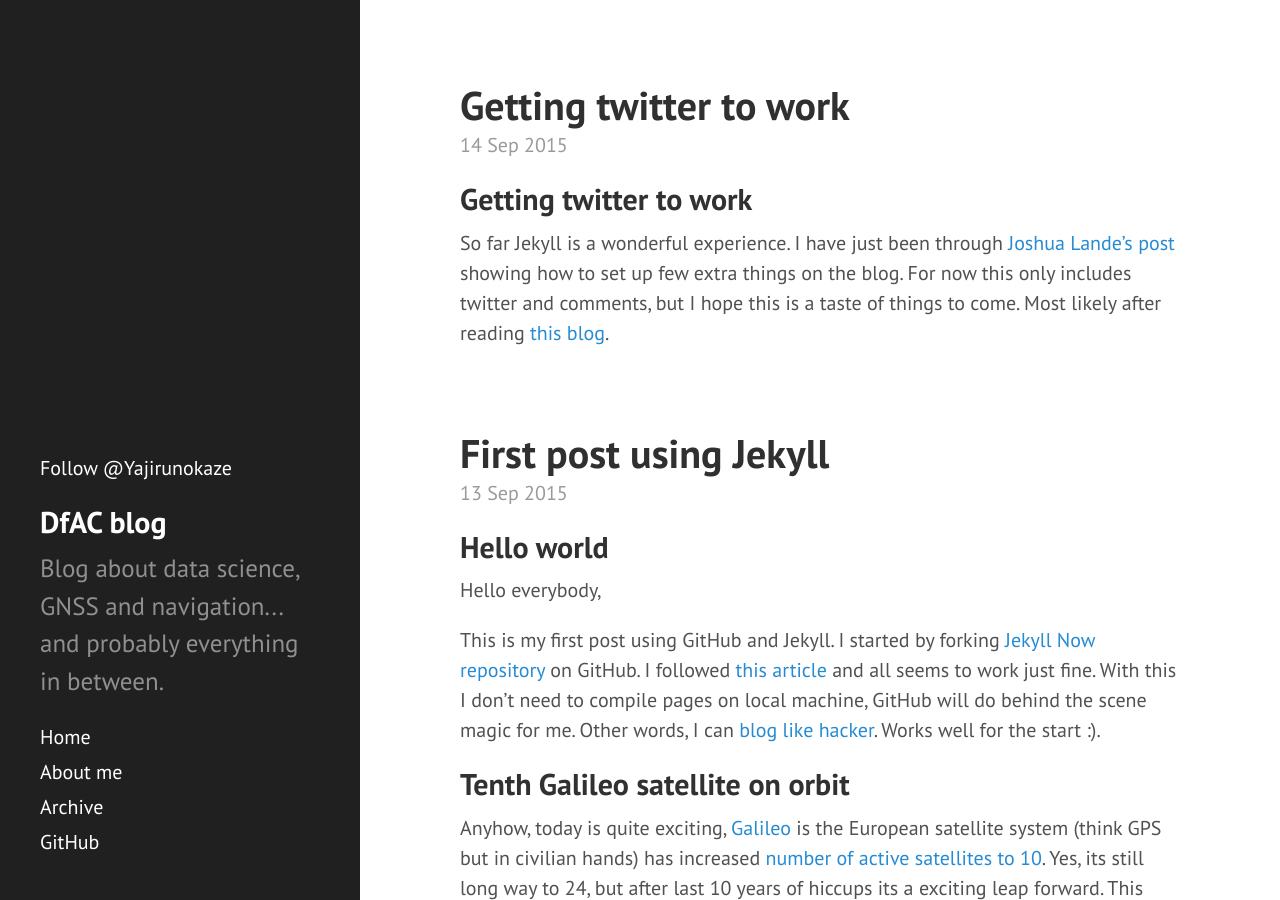
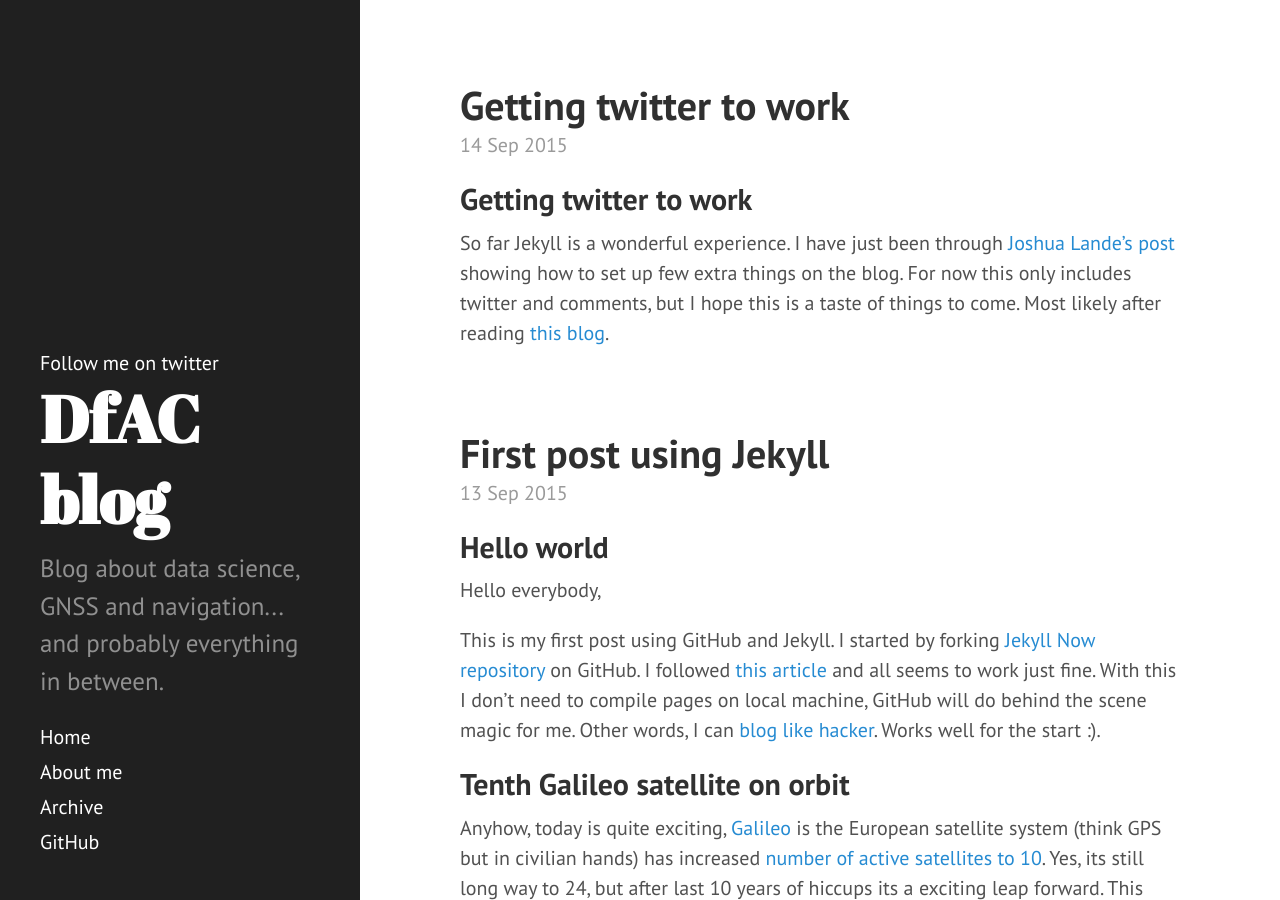
Before and after one commit to DfAC/DfAC.github.io, a Jekyll site: the page built from index.html, in a window 1280 px wide and 900 px high. Built offline with Jekyll 4.4.1, drawn with Linux system fonts in a browser that asks for light colours; the list of posts is cut into pages by our own code; comment, search, counter and statistics services are not loaded.

Commit message:
and some more

```diff
--- a/_includes/sidebar.html
+++ b/_includes/sidebar.html
@@ -2,14 +2,14 @@
   <div class="container sidebar-sticky">
     <div class="sidebar-about">
 
-      <a href="https://twitter.com/Yajirunokaze" class="twitter-follow-button" data-show-count="false" data-size="medium">Follow @Yajirunokaze</a>
+      <a href="https://twitter.com/Yajirunokaze" class="twitter-follow-button" data-show-count="false" data-size="medium">Follow me on twitter</a>
       <script>!function(d,s,id){var js,fjs=d.getElementsByTagName(s)[0];if(!d.getElementById(id)){js=d.createElement(s);js.id=id;js.src="//platform.twitter.com/widgets.js";fjs.parentNode.insertBefore(js,fjs);}}(document,"script","twitter-wjs");</script>
 
-      <h2>
+      <h1>
         <a href="{{ site.baseurl }}">
           {{ site.title }}
         </a>
-      </h2>
+      </h1>
       <p class="lead">{{ site.description }}</p>
     </div>
 
```
